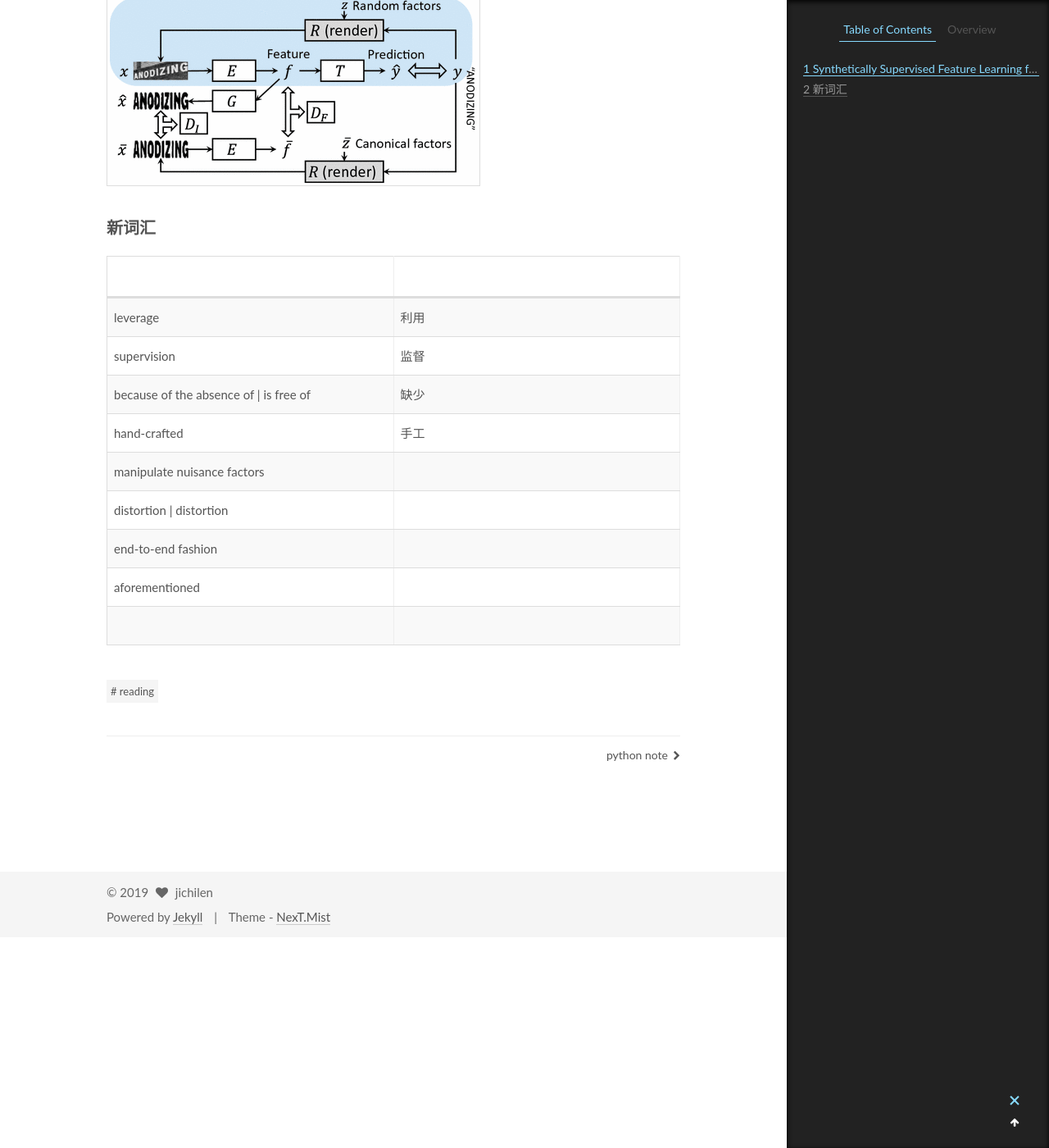
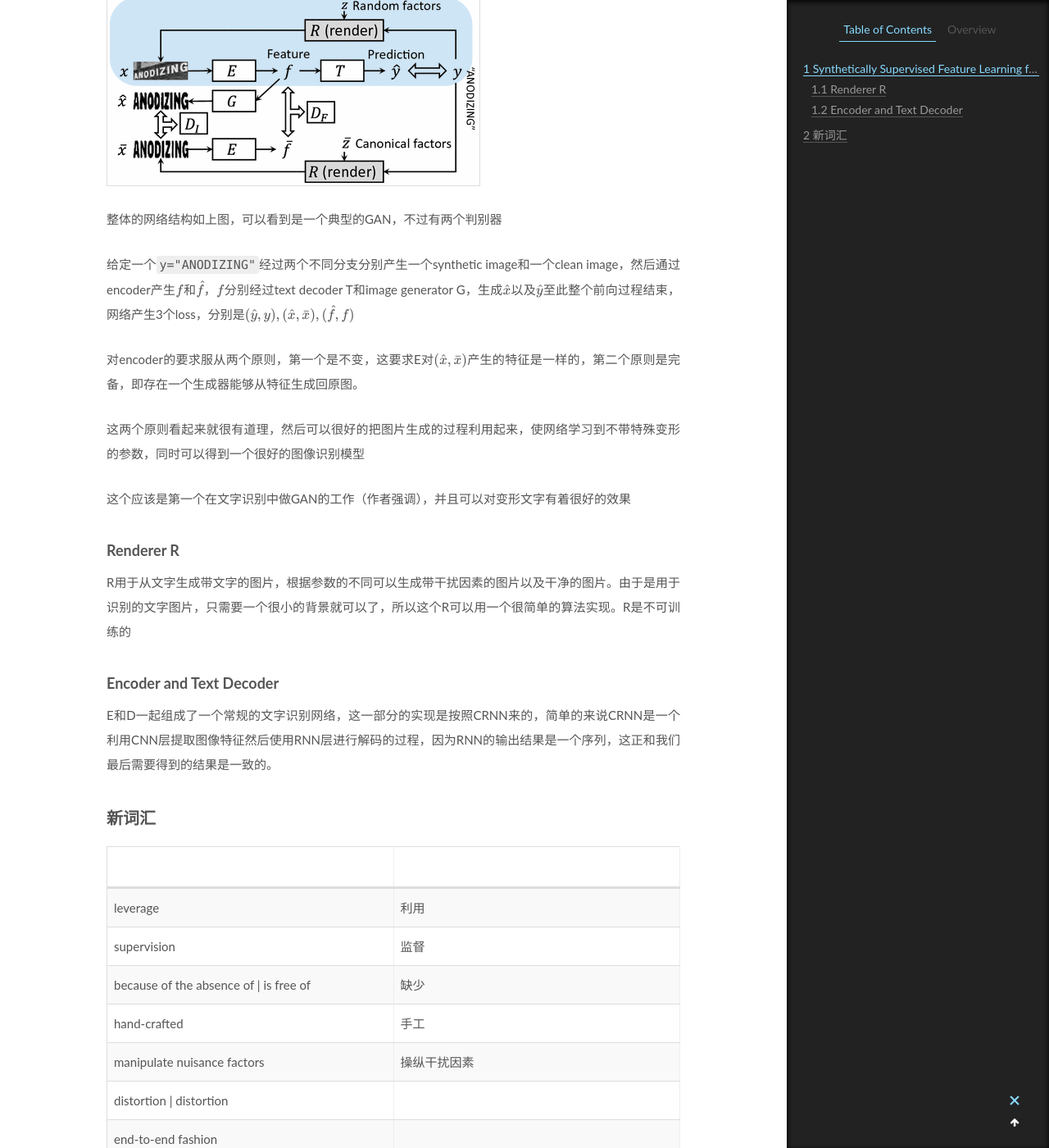
Before and after one commit to jichilen/jichilen.github.io, a Jekyll site: the page built from _posts/2019-3-1-paper_reading.md, in a window 1280 px wide and 1400 px high, scrolled down 787 px. Shown: the whole window at 82% size. Built offline with Jekyll 4.4.1, drawn with Linux system fonts in a browser that asks for light colours; some web fonts are replaced; formulas are drawn with MathJax 3.

Commit message:
blog update Fri Mar  1 21:26:51 DST 2019

```diff
--- a/_posts/2019-3-1-paper_reading.md
+++ b/_posts/2019-3-1-paper_reading.md
@@ -25,18 +25,34 @@ icon: icon-html
 
 <img src="../assets/img/paper-1_1.jpg" style="zoom:100%">
 
+整体的网络结构如上图，可以看到是一个典型的GAN，不过有两个判别器
 
+给定一个`y="ANODIZING"`经过两个不同分支分别产生一个synthetic image和一个clean image，然后通过encoder产生$f$和$\hat f$，$f$分别经过text decoder T和image generator G，生成$\hat x$以及$\hat y$至此整个前向过程结束，网络产生3个loss，分别是$(\hat y,y),(\hat x,\bar x),(\hat f,f)$
+
+对encoder的要求服从两个原则，第一个是不变，这要求E对$(\hat x,\bar x)$产生的特征是一样的，第二个原则是完备，即存在一个生成器能够从特征生成回原图。
+
+这两个原则看起来就很有道理，然后可以很好的把图片生成的过程利用起来，使网络学习到不带特殊变形的参数，同时可以得到一个很好的图像识别模型
+
+这个应该是第一个在文字识别中做GAN的工作（作者强调），并且可以对变形文字有着很好的效果
+
+#### Renderer R
+
+R用于从文字生成带文字的图片，根据参数的不同可以生成带干扰因素的图片以及干净的图片。由于是用于识别的文字图片，只需要一个很小的背景就可以了，所以这个R可以用一个很简单的算法实现。R是不可训练的
+
+#### Encoder and Text Decoder
+
+E和D一起组成了一个常规的文字识别网络，这一部分的实现是按照CRNN来的，简单的来说CRNN是一个利用CNN层提取图像特征然后使用RNN层进行解码的过程，因为RNN的输出结果是一个序列，这正和我们最后需要得到的结果是一致的。
 
 ###    新词汇
 
-|                                          |      |
-| :--------------------------------------- | ---- |
-| leverage                                 | 利用 |
-| supervision                              | 监督 |
-| because of the absence of \|  is free of | 缺少 |
-| hand-crafted                             | 手工 |
-| manipulate nuisance factors              |      |
-| distortion \| distortion                 |      |
-| end-to-end fashion                       |      |
-| aforementioned                           |      |
-|                                          |      |
+|                                          |              |
+| :--------------------------------------- | ------------ |
+| leverage                                 | 利用         |
+| supervision                              | 监督         |
+| because of the absence of \|  is free of | 缺少         |
+| hand-crafted                             | 手工         |
+| manipulate nuisance factors              | 操纵干扰因素 |
+| distortion \| distortion                 |              |
+| end-to-end fashion                       |              |
+| aforementioned                           |              |
+| auxiliary                                | 辅助的       |
```
Also changed, not shown: assets/images/GU.png (deleted).
